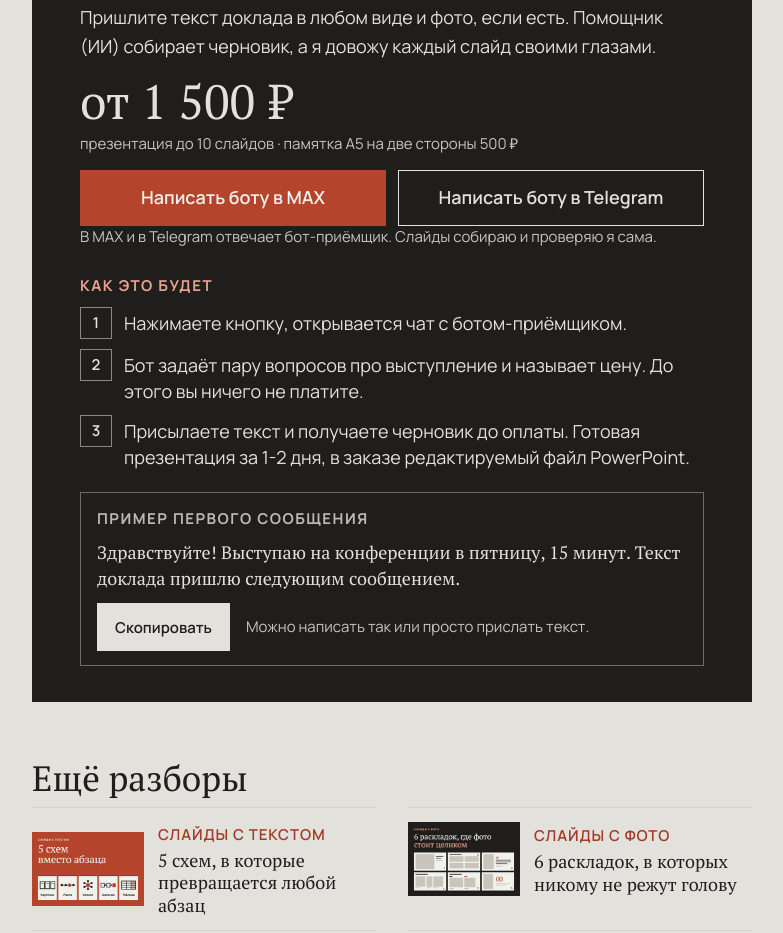
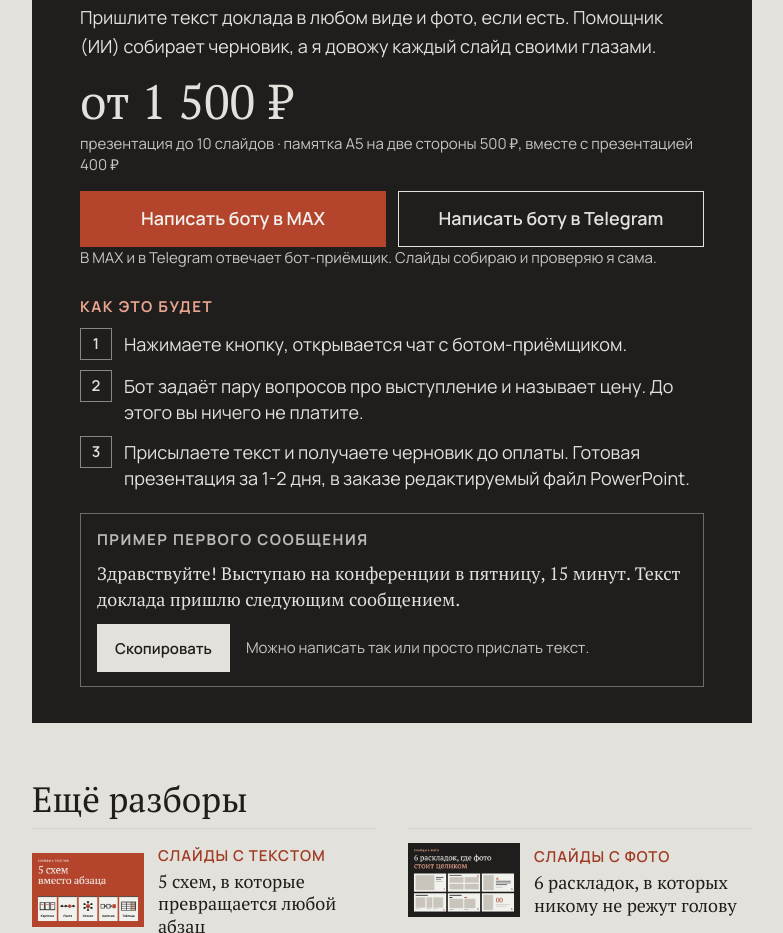
Before and after one commit to AlenaPrasol/vizitka-alena, a plain HTML site: page razbory/prezentaciya-psihologa/index.html in a window 1280 px wide. Shown: the part 8930-9863 px from the top of the page, without its empty margins (248-1031 px from the left). Drawn offline with Linux system fonts and the light colour scheme.

```diff
--- a/razbory/prezentaciya-psihologa/index.html
+++ b/razbory/prezentaciya-psihologa/index.html
@@ -241,7 +241,7 @@
   <section class="order" id="zakaz">
     <h2>Такую же к вашему выступлению</h2>
     <p>Пришлите текст доклада в любом виде и фото, если есть. Помощник (ИИ) собирает черновик, а я довожу каждый слайд своими глазами.</p>
-    <p class="order__price">от 1 500 ₽ <small>презентация до 10 слайдов · памятка A5 на две стороны 500 ₽</small></p>
+    <p class="order__price">от 1 500 ₽ <small>презентация до 10 слайдов · памятка A5 на две стороны 500 ₽, вместе с презентацией 400 ₽</small></p>
     <div class="order__kn">
       <a class="btn" id="max-btn" href="https://max.ru/se14170446_1_bot?start=pin_psiholog">Написать боту в MAX</a>
       <a class="btn btn--tg" id="tg-btn" href="https://t.me/alena_pomoshchnik_bot?start=pin_psiholog">Написать боту в Telegram</a>
```
